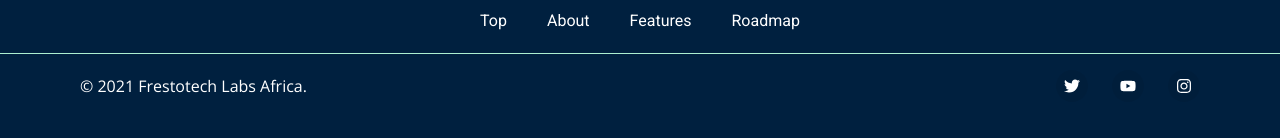
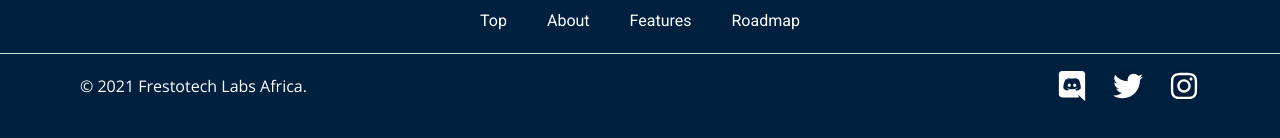
Before and after one commit to codetective/babiesworld, a React (Create React App) app: page / in a window 1280 px wide. Shown: the part 3431-3569 px from the top of the page. Built offline with nearby package versions, Linux system fonts and the light colour scheme.

Commit message:
social links update

```diff
--- a/src/layout/Footer.jsx
+++ b/src/layout/Footer.jsx
@@ -8,7 +8,7 @@ import {
   useColorModeValue,
   VisuallyHidden,
 } from '@chakra-ui/react';
-import { FaInstagram, FaTwitter, FaYoutube } from 'react-icons/fa';
+import { FaInstagram, FaTwitter, FaDiscord } from 'react-icons/fa';
 import Logo from './Logo';
 import { Link as ScrollLink } from 'react-scroll';
 
@@ -18,10 +18,12 @@ const SocialButton = ({ children, label, href }) => {
       bg={useColorModeValue('blackAlpha.100', 'whiteAlpha.100')}
       rounded={'full'}
       w={8}
+      fontSize="30px"
       h={8}
       cursor={'pointer'}
       as={'a'}
       href={href}
+      target="_blank"
       display={'inline-flex'}
       alignItems={'center'}
       justifyContent={'center'}
@@ -130,13 +132,22 @@ export default function Footer() {
             {/* <Link href="https://frestotech.net">frestotech.net</Link> */}
           </Stack>
           <Stack direction={'row'} spacing={6}>
-            <SocialButton label={'Twitter'} href={'#'}>
+            <SocialButton
+              label={'YouTube'}
+              href={'https://discord.gg/G7GhAfve'}
+            >
+              <FaDiscord />
+            </SocialButton>
+            <SocialButton
+              label={'Twitter'}
+              href={'https://twitter.com/babiesworldnfts'}
+            >
               <FaTwitter />
             </SocialButton>
-            <SocialButton label={'YouTube'} href={'#'}>
-              <FaYoutube />
-            </SocialButton>
-            <SocialButton label={'Instagram'} href={'#'}>
+            <SocialButton
+              label={'Instagram'}
+              href={'https://www.instagram.com/babiesworldnft/'}
+            >
               <FaInstagram />
             </SocialButton>
           </Stack>
```
